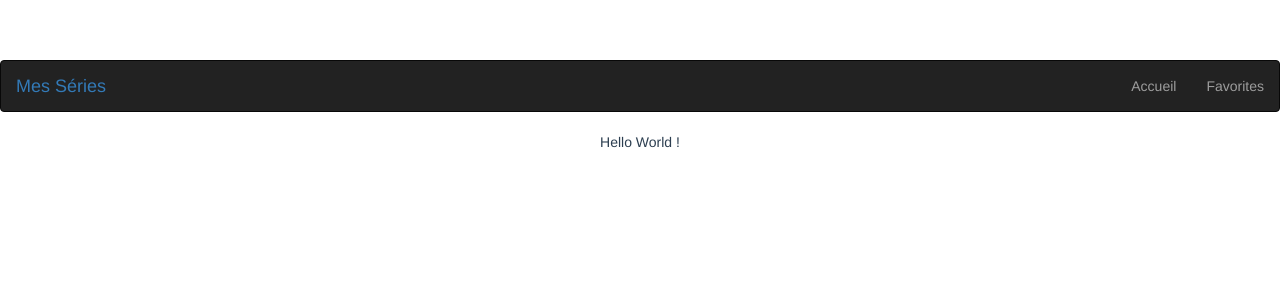
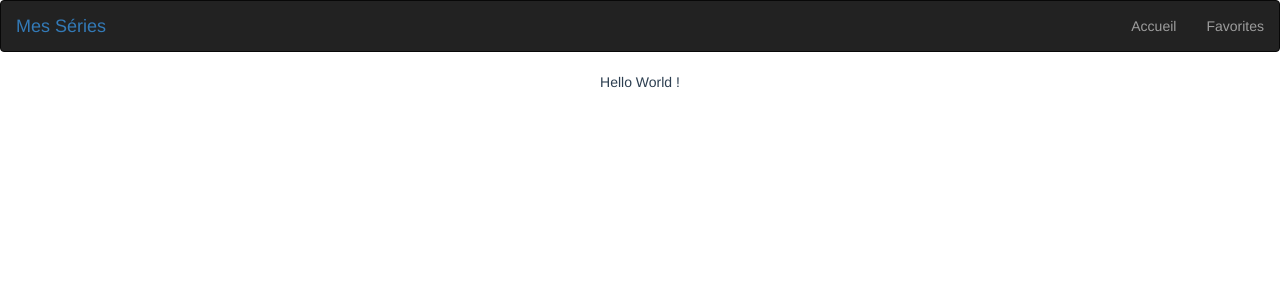
Before and after one commit to GregoryBevan/devfest-vuejs, a Vue app: page / in a window 1280 px wide. Shown: the top 300 px of the page. Built offline with nearby package versions, Linux system fonts and the light colour scheme.

Commit message:
Prepare step 4

```diff
--- a/src/App.vue
+++ b/src/App.vue
@@ -23,7 +23,6 @@ export default {
   -webkit-font-smoothing: antialiased;
   -moz-osx-font-smoothing: grayscale;
   text-align: center;
-  color: #2c3e50;
-  margin-top: 60px;
+  color: #2c3e50
 }
 </style>
```
